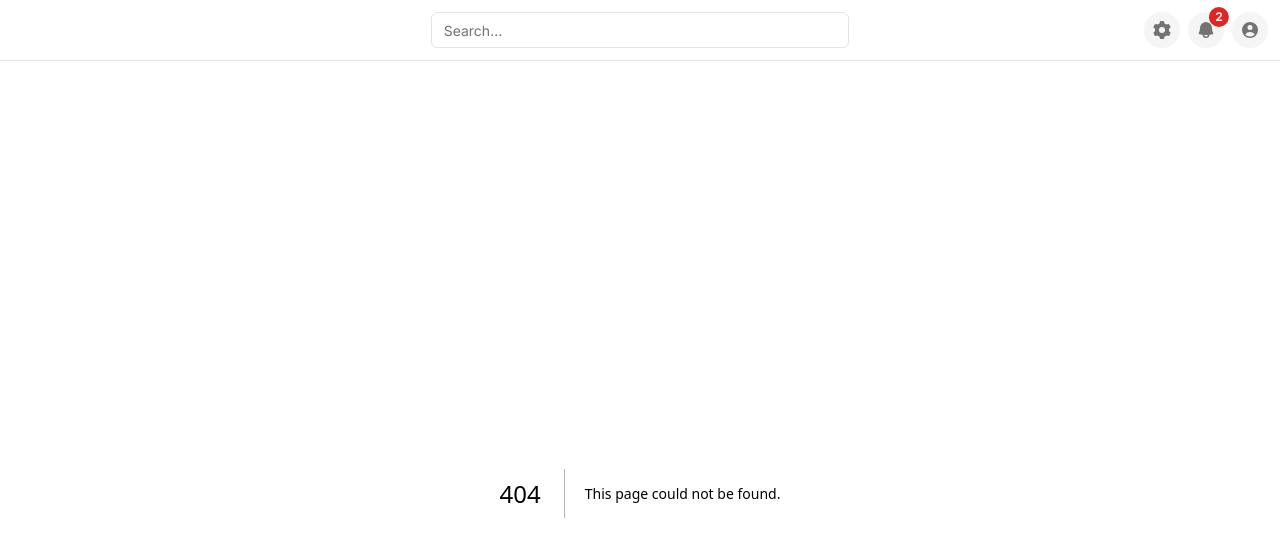
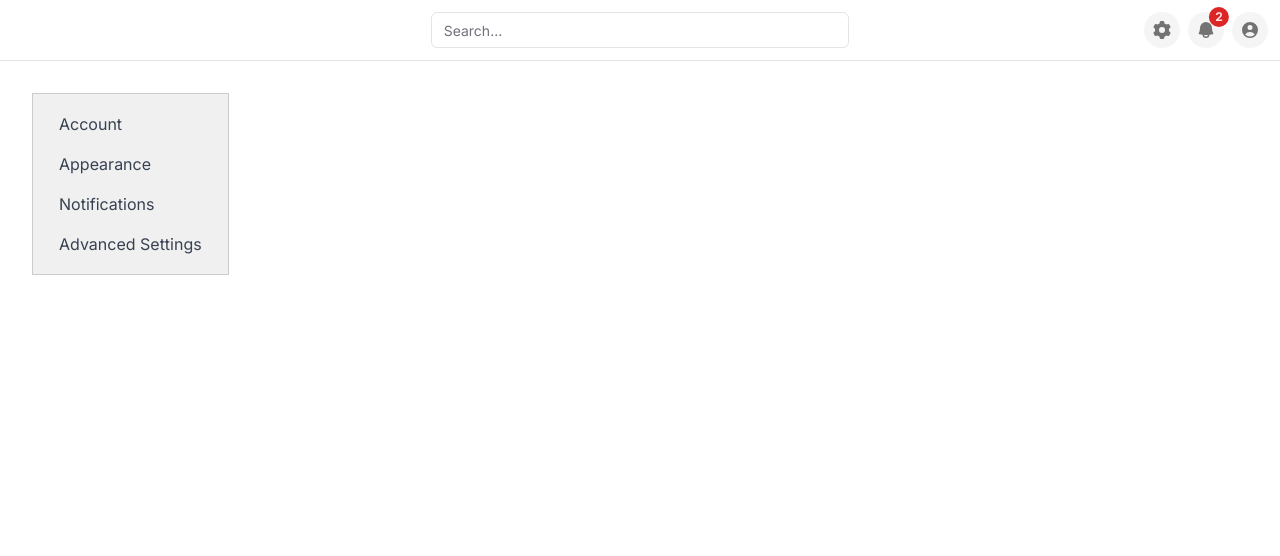
Before and after one commit to korbindeman/project-c, a Next.js app: page /settings in a window 1280 px wide. Before the commit this address had no page. Shown: the top 556 px of the page. Built offline with nearby package versions, Linux system fonts and the light colour scheme.

Commit message:
feat: settings menu with account, appearance, notifications and advanced_settings links
status: not complete, around 2% done

```diff
--- a/app/Navbar.tsx
+++ b/app/Navbar.tsx
@@ -19,11 +19,11 @@ export default function Navbar() {
         <div className="w-1/3">
           <ul className="flex justify-end gap-2">
             <Tooltip content="Settings">
-              <div className="">
+              <Link href={"/settings"}>
                 <li className="cursor-pointer rounded-full bg-neutral-100 p-2 transition hover:bg-neutral-200">
                   <Cog6ToothIcon className="h-5 w-5 text-neutral-500" />
                 </li>
-              </div>
+              </Link>
             </Tooltip>
             <Tooltip content="Notifications">
               <Notifications>
--- /dev/null
+++ b/app/settings/page.tsx
@@ -0,0 +1,40 @@
+import Link from "next/link";
+
+export default async function Settings() {
+  return (
+    <div className="flex">
+      <div>
+        <div
+          className="menu"
+          style={{
+            backgroundColor: "#f0f0f0",
+            padding: "10px",
+            border: "1px solid #ccc",
+          }}
+        >
+          <Link href="settings/account">
+            <li className="block px-4 py-2 text-gray-700 hover:bg-gray-200">
+              Account
+            </li>
+          </Link>
+          <Link href="settings/appearance">
+            <li className="block px-4 py-2 text-gray-700 hover:bg-gray-200">
+              Appearance
+            </li>
+          </Link>
+          <Link href="settings/notifications">
+            <li className="block px-4 py-2 text-gray-700 hover:bg-gray-200">
+              Notifications
+            </li>
+          </Link>
+          <Link href="settings/advanced_settings">
+            <li className="block px-4 py-2 text-gray-700 hover:bg-gray-200">
+              Advanced Settings
+            </li>
+          </Link>
+        </div>
+        <div className="flex-1 p-4"></div>
+      </div>
+    </div>
+  );
+}
```
